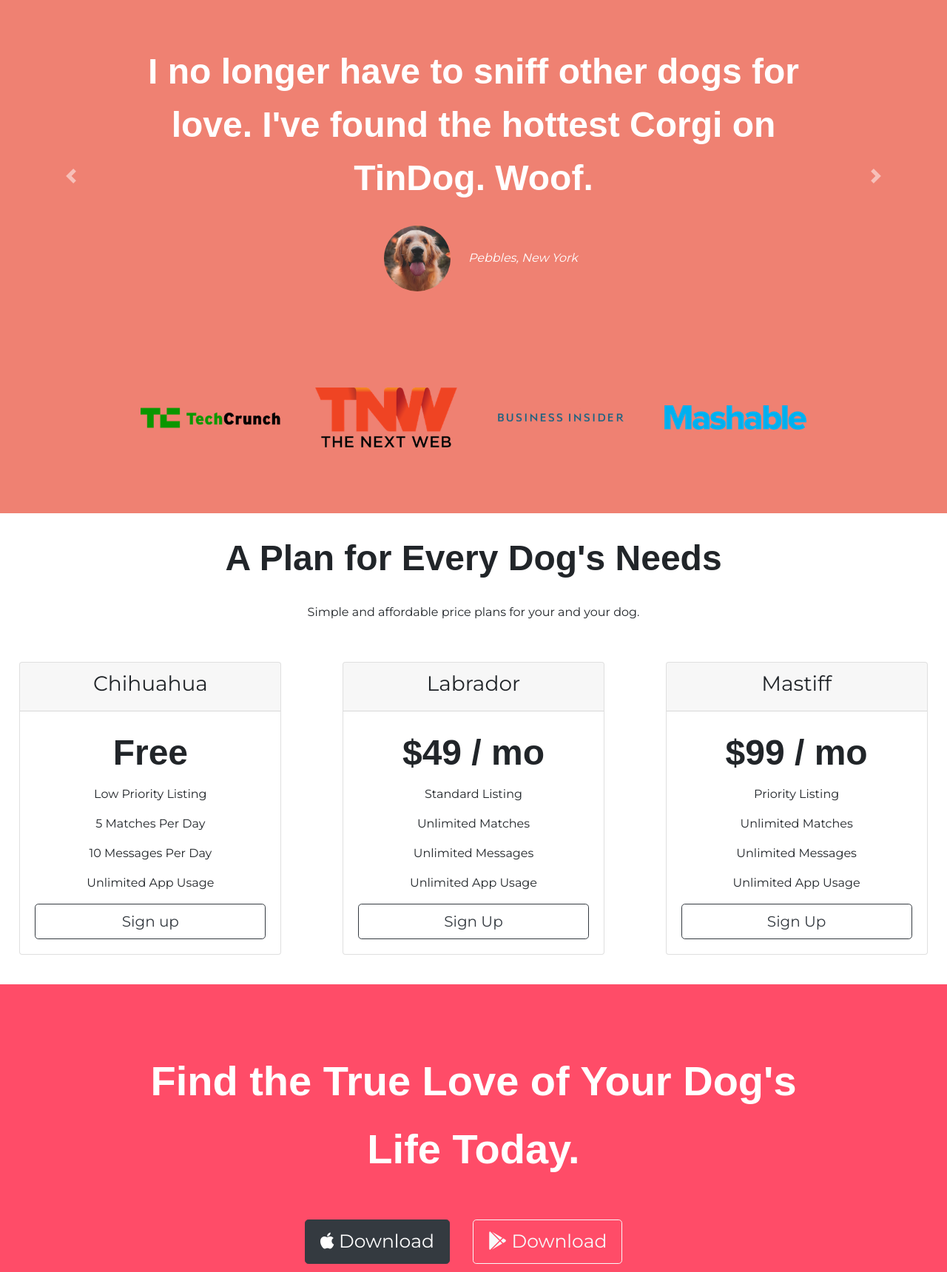
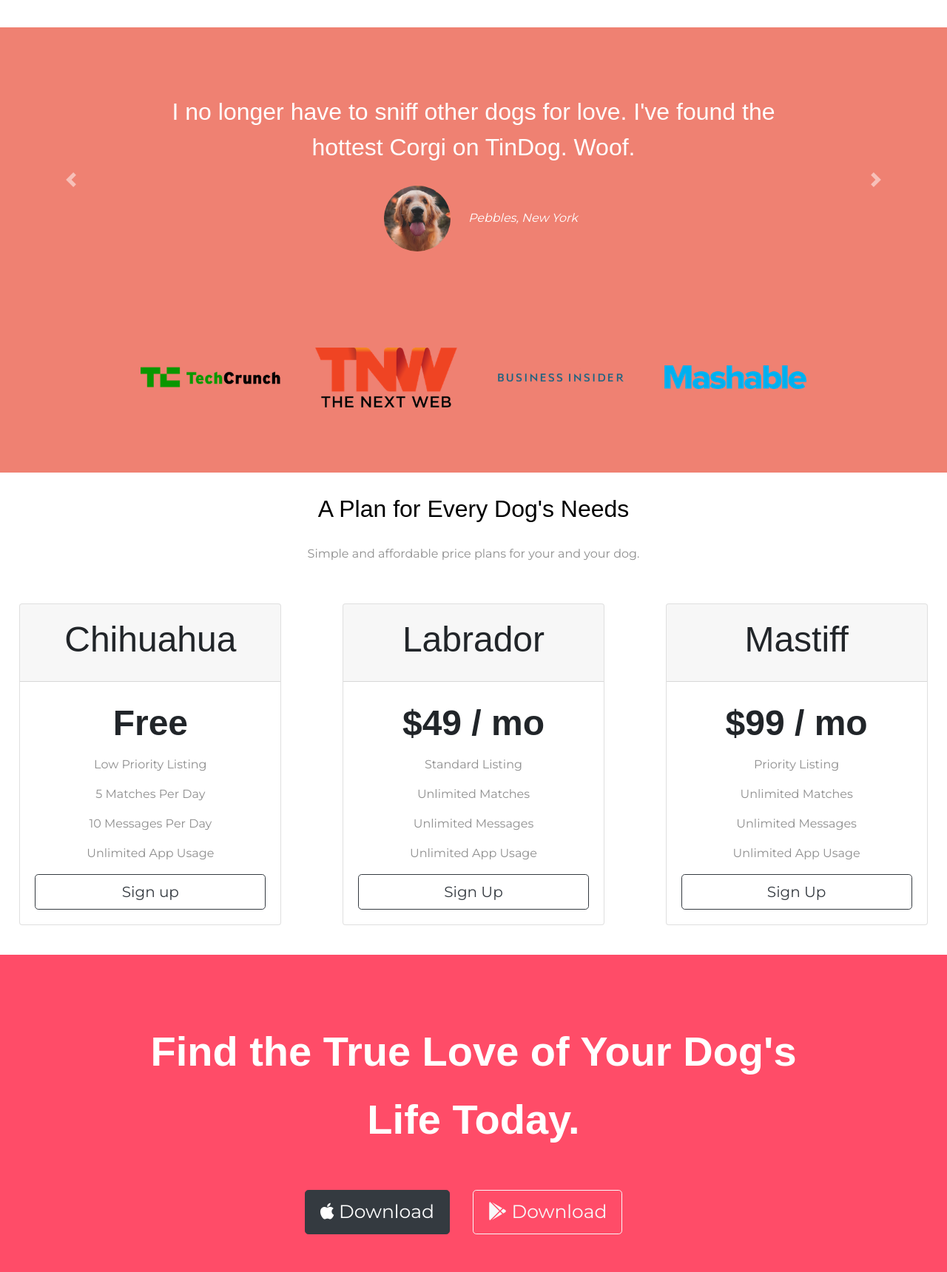
Before and after one commit to clam1128/TinDog-Application, a plain HTML site: page index.html in a window 1280 px wide. Shown: the part 1080-2800 px from the top of the page at 74% size. Drawn offline with nearby package versions, Linux system fonts and the light colour scheme.

Commit message:
Completed the website by refactoring code to enable readibility

```diff
--- a/css/styles.css
+++ b/css/styles.css
@@ -1,34 +1,35 @@
-#title {
-  background-color: #ff4c68;
-  color: white;
+body {
+  font-family: "Montserrat", sans-serif;
+  text-align: center;
 }
 
-.container-fluid {
-  padding: 3% 15% 7%;
+h1, h2, h3, h4, h5, h6 {
+  font-family: "Montserrat-Bold", sans-serif;
+  line-height: 1.5;
 }
 
-body {
-  font-family: "Montserrat", sans-serif;
-}
-
-h1 {
+/* Headings*/
+.title-h1 {
   font-family: "Montserrat-Black", sans-serif;
   font-size: 3.5rem;
   line-height: 1.5;
   font-weight: 900;
 }
 
-h2 {
-  font-family: "Montserrat-Bold", sans-serif;
-  font-size: 3rem;
-  font-weight: 700;
-  line-height: 1.5;
+/*Containers*/
+.container-fluid {
+  padding: 7% 15%;
 }
 
-.title-h1 {
-  font-size: 3.5rem;
+/*Section Colouring*/
+.coloured-section{
+  background-color: #ff4c68;
+  color: white;
 }
 
+.white-section {
+  background-color: #fff;
+}
 /* Navigation Bar */
 .navbar {
   padding: 0 0 4.5rem;
@@ -61,6 +62,12 @@ h2 {
   font-size: 25px;
 }
 
+/*Title Section*/
+#title .container-fluid {
+  padding: 3% 15% 7%;
+  text-align: left;
+}
+
 /* Title Image */
 .title-image {
   width: 50%;
@@ -70,14 +77,9 @@ h2 {
   z-index: 0;
 }
 
-.white-section {
-  background-color: #fff;
-}
-
 /* Features Section */
 #features {
   position: relative;
-  background-color: #fff;
   z-index: 1;
 }
 
@@ -88,7 +90,6 @@ h2 {
 
 .feature-box {
   padding: 5%;
-  text-align: center;
 }
 
 .feature-p {
@@ -106,7 +107,6 @@ h2 {
 
 /* Testimonial Section */
 #testimonials {
-  text-align: center;
   background-color: #ef8172;
   color: #fff;
 }
@@ -117,14 +117,9 @@ h2 {
   margin: 20px;
 }
 
-.carousel-item {
-  padding: 7% 15%;
-}
-
 /* Press Section */
 #press {
   background-color: #ef8172;
-  text-align: center;
   padding-bottom: 3%;
 }
 
@@ -133,20 +128,27 @@ h2 {
   margin: 20px 20px 50px;
 }
 
-*Pricing Section*
-
-#pricing {
-  padding: 7% 15%;
-  text-align: center;
-}
-
+/*Pricing Section*/
 .pricing-column {
   padding: 3% 2%;
 }
 
+.price-text {
+  font-size: 3rem;
+  font-weight: 700;
+}
+
+.price-card-text {
+  font-size: 3rem;
+}
+
+.pricing-paragraph {
+  color: #8f8f8f;
+}
+
 .cstm {
-  text-align: center;
   margin-top: 25px;
+  color: #8f8f8f;
 }
 
 @media (max-width: 1028px) {
@@ -161,12 +163,6 @@ h2 {
 }
 
 /* Call to action section*/
-#cta {
-  background-color: #ff4c68;
-  color: white;
-  text-align: center;
-  padding: 7% 15%;
-}
 
 .cta-heading {
   font-size: 3.5rem;
@@ -177,18 +173,19 @@ h2 {
 
 /* Footer Section*/
 #footer {
-  background-color: #fff;
   color: gray;
-  text-align: center;
   font-size: 25px;
   font-weight: bold;
   padding: 100px 75px;
 }
 
+.footer-paragraph {
+  color: #8f8f8f;
+}
+
 .social {
-  text-align: center;
   margin: 20px 10px;
-  padding: 0 15px;
+  padding: 0 15px 50px;
   color: gray;
   -webkit-transform: scale(0.8);
   /* Browser Variations: */
@@ -204,12 +201,3 @@ h2 {
   -moz-transform: scale(1.1);
   -o-transform: scale(1.1);
 }
-
-.copyright-paragraph {
-  padding-top: 50px;
-}
-
-/* Fonts Used
-font-family: 'Montserrat', sans-serif;
-font-family: 'Ubuntu', sans-serif;
-*/
--- a/index.html
+++ b/index.html
@@ -25,7 +25,7 @@
 
 <body>
 
-  <section id="title">
+  <section class="coloured-section" id="title">
     <div class="container-fluid">
 
 
@@ -110,14 +110,15 @@
 
   <section id="testimonials">
 
+    </div>
     <div id="testimonial-carousel" class="carousel slide" data-ride="false">
       <div class="carousel-inner">
-        <div class="carousel-item active" ;>
-          <h2>I no longer have to sniff other dogs for love. I've found the hottest Corgi on TinDog. Woof.</h2>
+        <div class="carousel-item active container-fluid" ;>
+          <h2 class="testimonial-text">I no longer have to sniff other dogs for love. I've found the hottest Corgi on TinDog. Woof.</h2>
           <img class="testimonials-image" src="images/dog-img.jpg" alt="dog-profile">
           <em>Pebbles, New York</em>
         </div>
-        <div class="carousel-item" ;>
+        <div class="carousel-item container-fluid" ;>
           <h2 class="testimonial-text">My dog used to be so lonely, but with TinDog's help, they've found the love of their life. I think.</h2>
           <img class="testimonials-image" src="images/lady-img.jpg" alt="lady-profile">
           <em>Beverly, Illinois</em>
@@ -142,7 +143,7 @@
 
   <!-- Press -->
 
-  <section id="press">
+  <section class="white-section" id="press">
     <img class="press-logo" src="images/techcrunch.png" alt="tc-logo">
     <img class="press-logo" src="images/tnw.png" alt="tnw-logo">
     <img class="press-logo" src="images/bizinsider.png" alt="biz-insider-logo">
@@ -155,7 +156,7 @@
 
   <section id="pricing">
 
-    <h2 class="cstm">A Plan for Every Dog's Needs</h2>
+    <h2 style="color:black;" class="cstm">A Plan for Every Dog's Needs</h2>
     <p class="cstm">Simple and affordable price plans for your and your dog.</p>
 
     <div class="card-deck text-center">
@@ -163,14 +164,14 @@
       <div class="pricing-column col-lg-4 col-md-6">
         <div class="card">
           <div class="card-header">
-            <h3>Chihuahua</h3>
+            <h3 class="price-card-text">Chihuahua</h3>
           </div>
           <div class="card-body">
-            <h2>Free</h2>
-            <p>Low Priority Listing</p>
-            <p>5 Matches Per Day</p>
-            <p>10 Messages Per Day</p>
-            <p>Unlimited App Usage</p>
+            <h2 class="price-text">Free</h2>
+            <p class="pricing-paragraph">Low Priority Listing</p>
+            <p class="pricing-paragraph">5 Matches Per Day</p>
+            <p class="pricing-paragraph">10 Messages Per Day</p>
+            <p class="pricing-paragraph">Unlimited App Usage</p>
             <button type="button" class="btn btn-lg btn-block btn-outline-dark">Sign up</button>
           </div>
         </div>
@@ -179,15 +180,15 @@
       <div class="pricing-column col-lg-4 col-md-6">
         <div class="card">
           <div class="card-header">
-            <h3>Labrador</h3>
+            <h3 class="price-card-text">Labrador</h3>
           </div>
 
           <div class="card-body">
-            <h2>$49 / mo</h2>
-            <p>Standard Listing</p>
-            <p>Unlimited Matches</p>
-            <p>Unlimited Messages</p>
-            <p>Unlimited App Usage</p>
+            <h2 class="price-text">$49 / mo</h2>
+            <p class="pricing-paragraph">Standard Listing</p>
+            <p class="pricing-paragraph">Unlimited Matches</p>
+            <p class="pricing-paragraph">Unlimited Messages</p>
+            <p class="pricing-paragraph">Unlimited App Usage</p>
             <button type="button" class="btn btn-lg btn-block btn-outline-dark">Sign Up</button>
           </div>
 
@@ -198,15 +199,15 @@
       <div class="pricing-column col-lg-4">
         <div class="card">
           <div class="card-header">
-            <h3>Mastiff</h3>
+            <h3 class="price-card-text">Mastiff</h3>
           </div>
 
           <div class="card-body">
-            <h2>$99 / mo</h2>
-            <p>Priority Listing</p>
-            <p>Unlimited Matches</p>
-            <p>Unlimited Messages</p>
-            <p>Unlimited App Usage</p>
+            <h2 class="price-text">$99 / mo</h2>
+            <p class="pricing-paragraph">Priority Listing</p>
+            <p class="pricing-paragraph">Unlimited Matches</p>
+            <p class="pricing-paragraph">Unlimited Messages</p>
+            <p class="pricing-paragraph">Unlimited App Usage</p>
             <button type="button" class="btn btn-lg btn-block btn-outline-dark">Sign Up</button>
           </div>
 
@@ -218,13 +219,13 @@
 
   <!-- Call to Action -->
 
-  <section id="cta">
-
-    <h3 class="cta-heading">Find the True Love of Your Dog's</h3>
-    <h3 class="cta-heading">Life Today.</h3>
-    <button type="button" class="btn btn-dark btn-lg cta-download-button"> <i class="fab fa-apple"></i> Download</button>
-    <button type="button" class="btn btn-outline-light btn-lg cta-download-button"> <i class="fab fa-google-play"></i> Download</button>
-
+  <section class="coloured-section" id="cta">
+    <div class="container-fluid">
+      <h3 class="cta-heading">Find the True Love of Your Dog's</h3>
+      <h3 class="cta-heading">Life Today.</h3>
+      <button type="button" class="btn btn-dark btn-lg cta-download-button"> <i class="fab fa-apple"></i> Download</button>
+      <button type="button" class="btn btn-outline-light btn-lg cta-download-button"> <i class="fab fa-google-play"></i> Download</button>
+    </div>
   </section>
 
 
@@ -239,7 +240,7 @@
         <a href="mailto:christopher.lam119@gmail.com"><i class="fas fa-envelope social"></i></a>
       </div>
     </div>
-    <p class="copyright-paragraph">© Copyright 2018 TinDog</p>
+    <p class="footer-paragraph">© Copyright 2018 TinDog</p>
 
   </footer>
 
```
Lines whose indentation alone changed are shown as unchanged.
